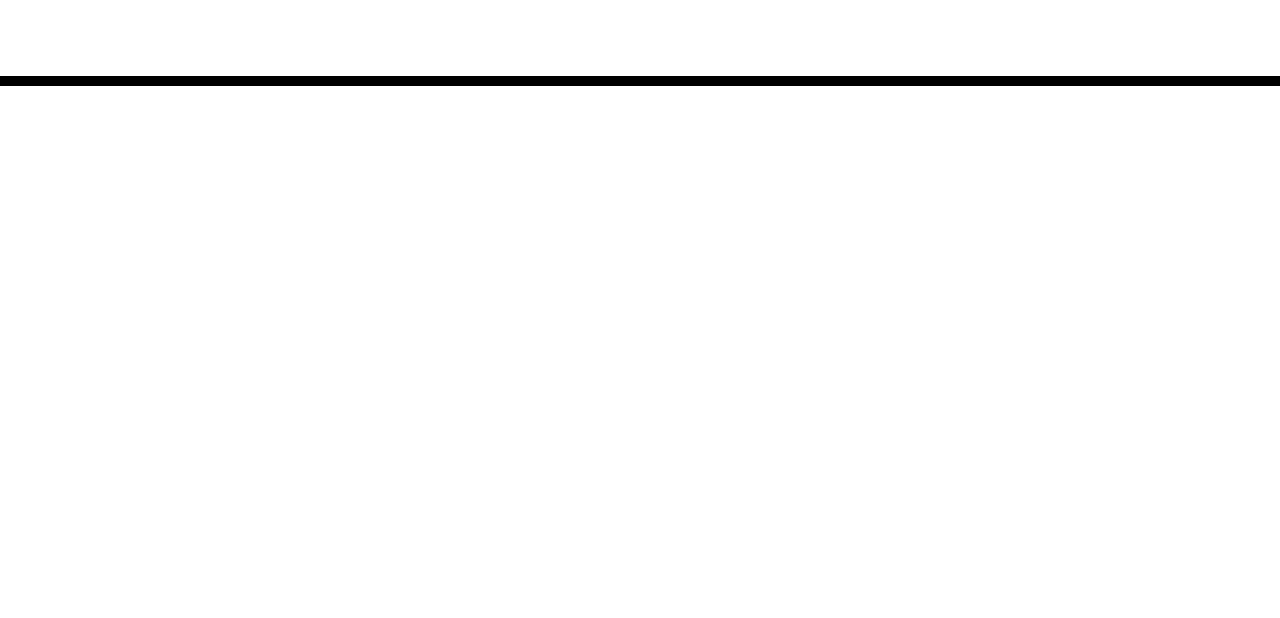
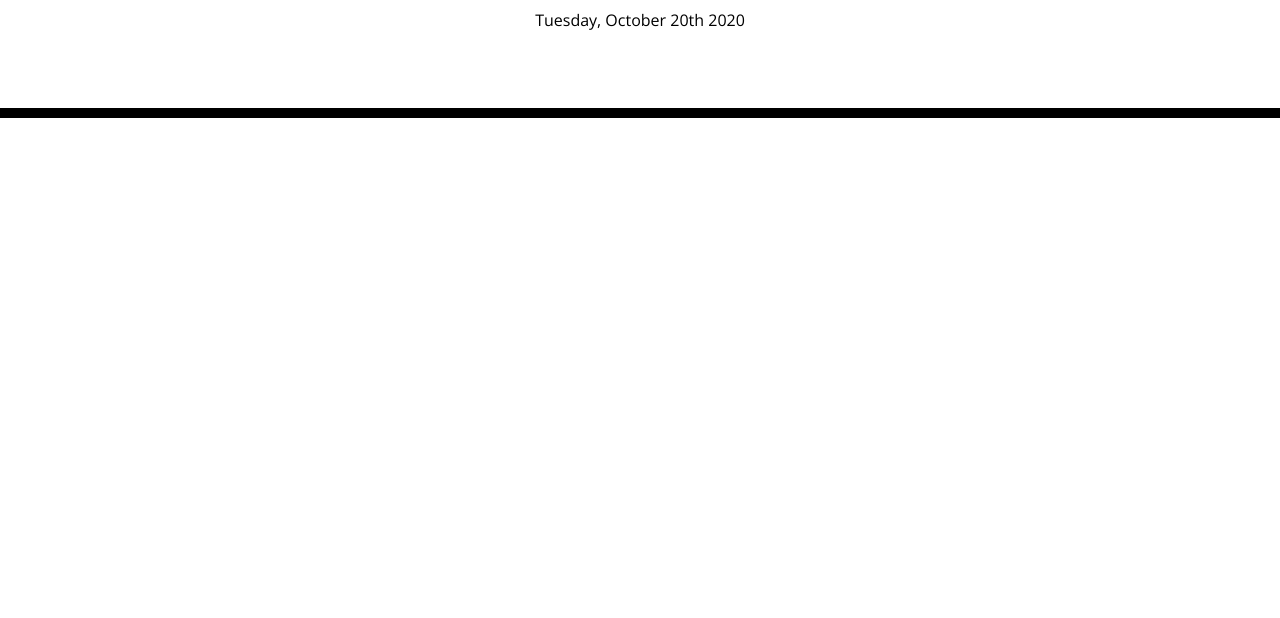
Before and after one commit to Ewager1/Basic-Day-Planner, a plain HTML site: page index.html in a window 1280 px wide. Shown: the part 182-800 px from the top of the page. Drawn offline with nearby package versions, Linux system fonts and the light colour scheme.

Commit message:
Set up fully functioning current date display at top of page

```diff
--- a/index.html
+++ b/index.html
@@ -27,6 +27,7 @@
     <header class="jumbotron">
       <h1 class="display-3">Work Day Scheduler</h1>
       <p class="lead">A simple calendar app for scheduling your work day</p>
+      <p class='currentDateandDay'></p> <!--Current date and Day of week imported here from JS file-->
       <p id="currentDay" class="lead"></p>
     </header>
     <div class="container">
--- a/main.js
+++ b/main.js
@@ -0,0 +1,56 @@
+// assigments: current date
+
+//note: I chose the extra steps of making variables for currentDayIn Month and Current Year to help keep code readable.
+
+let $currentDateandDay = $(".currentDateandDay"); //grabs p tag
+let currentDate = new Date(); //grabs todays date from built in function
+let currentDayOfWeek = currentDate.getDay(); //returns a number from 0-6 based on todays day
+let currentMonth = currentDate.getMonth(); // returns current month of year
+let daysOfWeek = [
+  //days of week array
+  "Sunday",
+  "Monday",
+  "Tuesday",
+  "Wendesday",
+  "Thursday",
+  "Friday",
+  "Saturday",
+];
+let monthsInYear = [
+  //months in the year array
+  "January",
+  "February",
+  "March",
+  "April",
+  "May",
+  "June",
+  "August",
+  "September",
+  "October",
+  "November",
+  "December",
+];
+let currentDayInMonth = currentDate.getDate(); //returns a number from 0-11 based on month
+let currentYear = currentDate.getFullYear(); // returns current Year
+
+//Current Date display at top of Page
+
+//string line displaying day of week, month, date, ordinal, and year
+$currentDateandDay.html(
+  `${daysOfWeek[currentDayOfWeek]},  ${
+    monthsInYear[currentMonth - 1]
+  } ${currentDayInMonth}${dateOrdinal()} ${currentYear}`
+); //displays day of week.
+
+//sets the appropriate ordinal to current date
+function dateOrdinal(currentDayInMonth) {
+  if (currentDayInMonth === 1) {
+    return "st";
+  } else if (currentDayInMonth === 2) {
+    return "nd";
+  } else if (currentDayInMonth === 3) {
+    return "rd";
+  } else {
+    return "th";
+  }
+}
```
